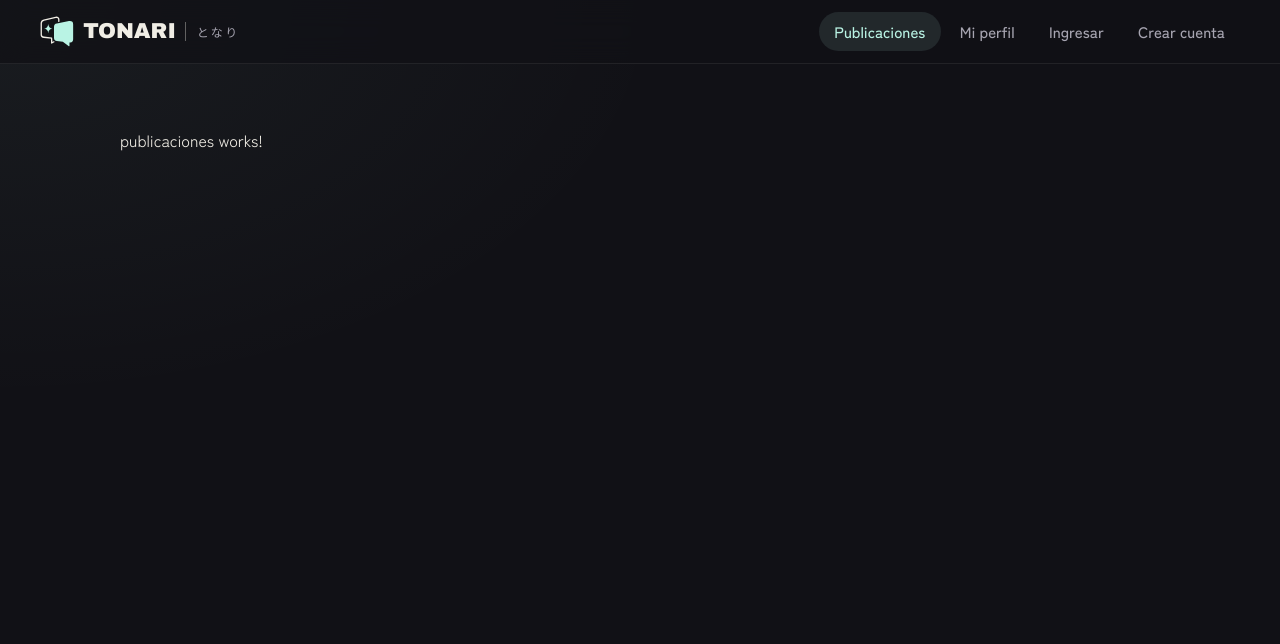
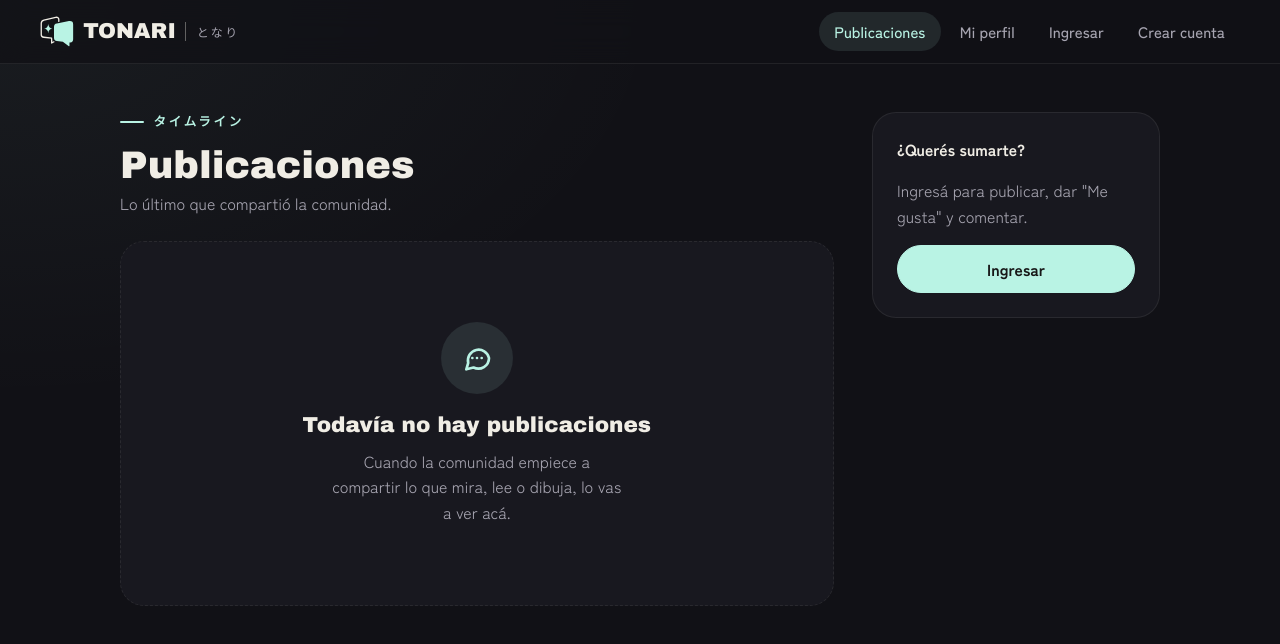
Before and after one commit to Agusslo/tonari, an Angular app in the folder front/: page /publicaciones in a window 1280 px wide. Shown: the top 644 px of the page. Built offline with nearby package versions, Linux system fonts and the light colour scheme; a web font is replaced by a local one.

Commit message:
Front: pantalla Publicaciones con estado vacío y tarjeta del usuario

```diff
--- a/front/src/app/features/publicaciones/publicaciones.css
+++ b/front/src/app/features/publicaciones/publicaciones.css
@@ -0,0 +1,117 @@
+/* Dos columnas: el muro de publicaciones y, al costado, la tarjeta del usuario */
+.muro {
+  display: grid;
+  grid-template-columns: minmax(0, 1fr) 18rem;
+  gap: clamp(1.5rem, 3vw, 2.5rem);
+  align-items: start;
+}
+
+.encabezado {
+  margin-bottom: 1.5rem;
+  animation: aparecer 0.5s ease-out both;
+}
+
+.encabezado h1 {
+  margin-bottom: 0.35rem;
+  font-size: clamp(1.9rem, 3vw, 2.4rem);
+}
+
+.encabezado .texto-secundario {
+  margin: 0;
+}
+
+/* Estado vacío: centrado, con un ícono en un círculo menta */
+.vacio {
+  display: flex;
+  flex-direction: column;
+  align-items: center;
+  padding-block: clamp(3rem, 8vw, 5rem);
+  text-align: center;
+  border-style: dashed;
+  animation: aparecer 0.5s 0.08s ease-out both;
+}
+
+.vacio-icono {
+  display: grid;
+  place-items: center;
+  width: 4.5rem;
+  height: 4.5rem;
+  margin-bottom: 1.25rem;
+  color: var(--color-menta);
+  background: var(--velo-menta);
+  border-radius: 50%;
+}
+
+.vacio h2 {
+  font-size: 1.35rem;
+}
+
+.vacio p {
+  max-width: 36ch;
+  margin: 0;
+}
+
+/* La tarjeta queda fija al bajar (debajo de la cabecera) */
+.lateral {
+  position: sticky;
+  top: 6rem;
+  animation: aparecer 0.5s 0.16s ease-out both;
+}
+
+.tarjeta {
+  display: flex;
+  flex-direction: column;
+  gap: 1rem;
+  padding: 1.5rem;
+}
+
+.tarjeta p {
+  margin: 0;
+}
+
+.tarjeta-usuario {
+  display: flex;
+  align-items: center;
+  gap: 0.85rem;
+  min-width: 0;
+}
+
+.tarjeta-usuario > div {
+  min-width: 0; /* deja que el nombre largo se corte con "…" */
+}
+
+.avatar {
+  flex: none;
+  width: 3.5rem;
+  height: 3.5rem;
+  object-fit: cover;
+  border: 2px solid var(--color-menta);
+  border-radius: 50%;
+}
+
+.tarjeta-nombre {
+  font-weight: 700;
+  overflow: hidden;
+  text-overflow: ellipsis;
+  white-space: nowrap;
+}
+
+.tarjeta-alias {
+  font-size: 0.9rem;
+}
+
+/* Los .boton que son links no llevan subrayado */
+.tarjeta .boton {
+  text-decoration: none;
+}
+
+/* En pantallas chicas: una sola columna (la tarjeta baja al final) */
+@media (max-width: 860px) {
+  .muro {
+    grid-template-columns: minmax(0, 1fr);
+  }
+
+  .lateral {
+    position: static;
+  }
+}
--- a/front/src/app/features/publicaciones/publicaciones.html
+++ b/front/src/app/features/publicaciones/publicaciones.html
@@ -1 +1,51 @@
-<p>publicaciones works!</p>
+    <div class="muro">
+    <section class="feed" aria-labelledby="titulo-publicaciones">
+        <header class="encabezado">
+        <p class="kicker" lang="ja" aria-hidden="true">タイムライン</p>
+        <h1 id="titulo-publicaciones">Publicaciones</h1>
+        <p class="texto-secundario">
+            @if (usuario(); as usuario) {
+            Hola, {{ usuario.nombre }}. Esto es lo último que compartió la comunidad.
+            } @else {
+            Lo último que compartió la comunidad.
+            }
+        </p>
+        </header>
+
+        <!-- Estado vacío: se muestra mientras no hay publicaciones (el listado llega en el Sprint 2) -->
+        <div class="panel vacio">
+        <div class="vacio-icono" aria-hidden="true">
+            <svg class="icono" viewBox="0 0 24 24" width="32" height="32">
+            <path d="M21 12a8 8 0 0 1-11.6 7.1L4 20.5l1.4-4.9A8 8 0 1 1 21 12z" />
+            <path d="M8.5 12h.01M12 12h.01M15.5 12h.01" />
+            </svg>
+        </div>
+        <h2>Todavía no hay publicaciones</h2>
+        <p class="texto-secundario">
+            Cuando la comunidad empiece a compartir lo que mira, lee o dibuja, lo vas a ver acá.
+        </p>
+        </div>
+    </section>
+
+    <!-- Columna lateral: quién ingresó, con acceso a su perfil -->
+    <aside class="lateral" aria-label="Tu cuenta">
+        @if (usuario(); as usuario) {
+        <div class="panel tarjeta">
+            <div class="tarjeta-usuario">
+            <img [src]="usuario.imagenPerfil" alt="" class="avatar" width="56" height="56" />
+            <div>
+                <p class="tarjeta-nombre">{{ usuario.nombre }} {{ usuario.apellido }}</p>
+                <p class="texto-secundario tarjeta-alias">&#64;{{ usuario.nombreUsuario }}</p>
+            </div>
+            </div>
+            <a routerLink="/mi-perfil" class="boton boton-secundario boton-ancho">Ver mi perfil</a>
+        </div>
+        } @else {
+        <div class="panel tarjeta">
+            <p class="tarjeta-nombre">¿Querés sumarte?</p>
+            <p class="texto-secundario">Ingresá para publicar, dar "Me gusta" y comentar.</p>
+            <a routerLink="/login" class="boton boton-ancho">Ingresar</a>
+        </div>
+        }
+    </aside>
+    </div>
--- a/front/src/app/features/publicaciones/publicaciones.ts
+++ b/front/src/app/features/publicaciones/publicaciones.ts
@@ -1,9 +1,15 @@
-import { Component } from '@angular/core';
+import { Component, inject } from '@angular/core';
+import { RouterLink } from '@angular/router';
+import { Auth } from '../../core/services/auth';
 
 @Component({
-  imports: [],
   selector: 'app-publicaciones',
+  imports: [RouterLink],
+  templateUrl: './publicaciones.html',
   styleUrl: './publicaciones.css',
-  templateUrl: './publicaciones.html',
 })
-export class Publicaciones {}
+export class Publicaciones {
+  // El usuario que ingresó (o null). Es la misma signal del service:
+  // si cambia, la pantalla se actualiza sola.
+  protected readonly usuario = inject(Auth).usuarioActual;
+}
```
